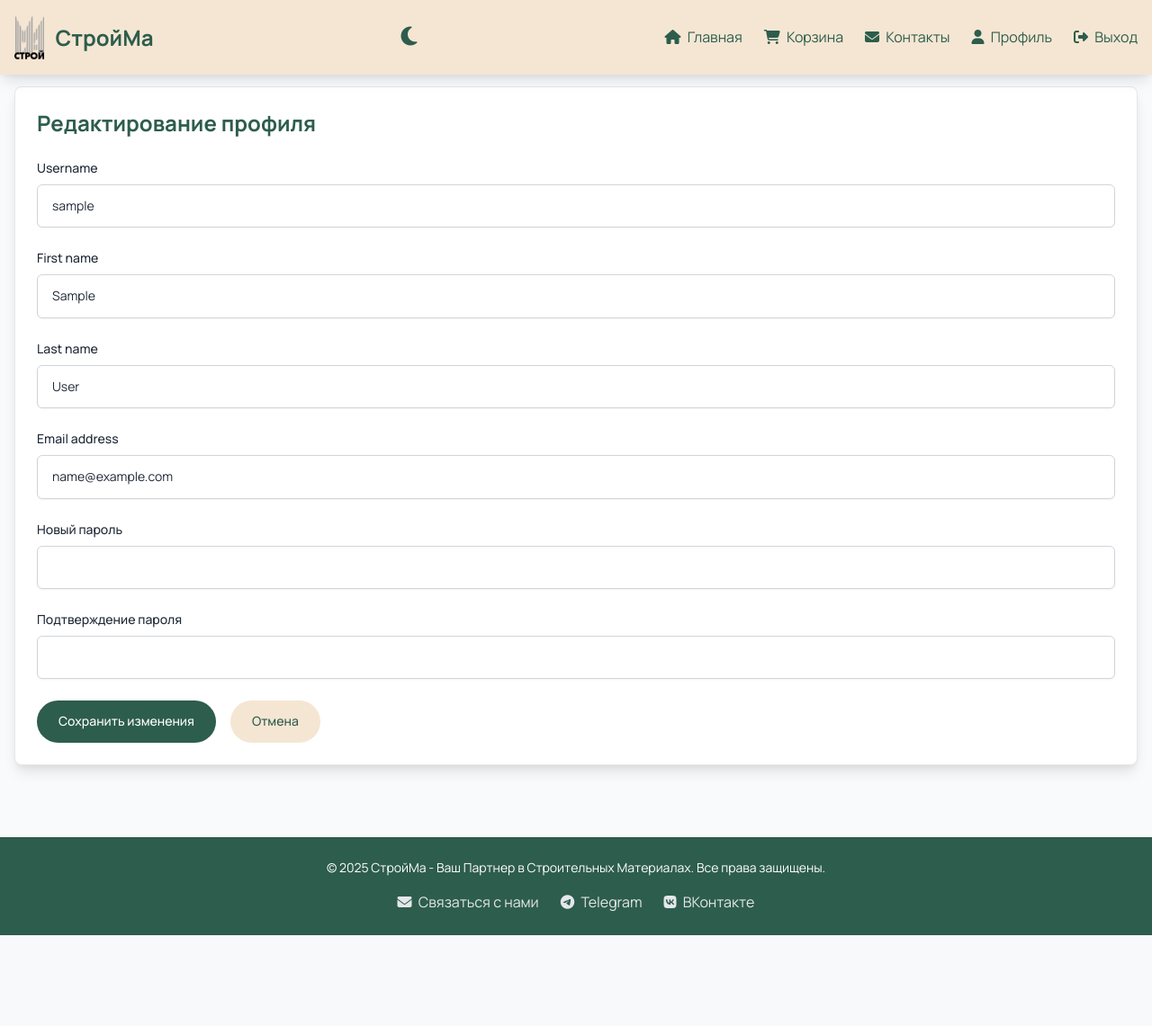
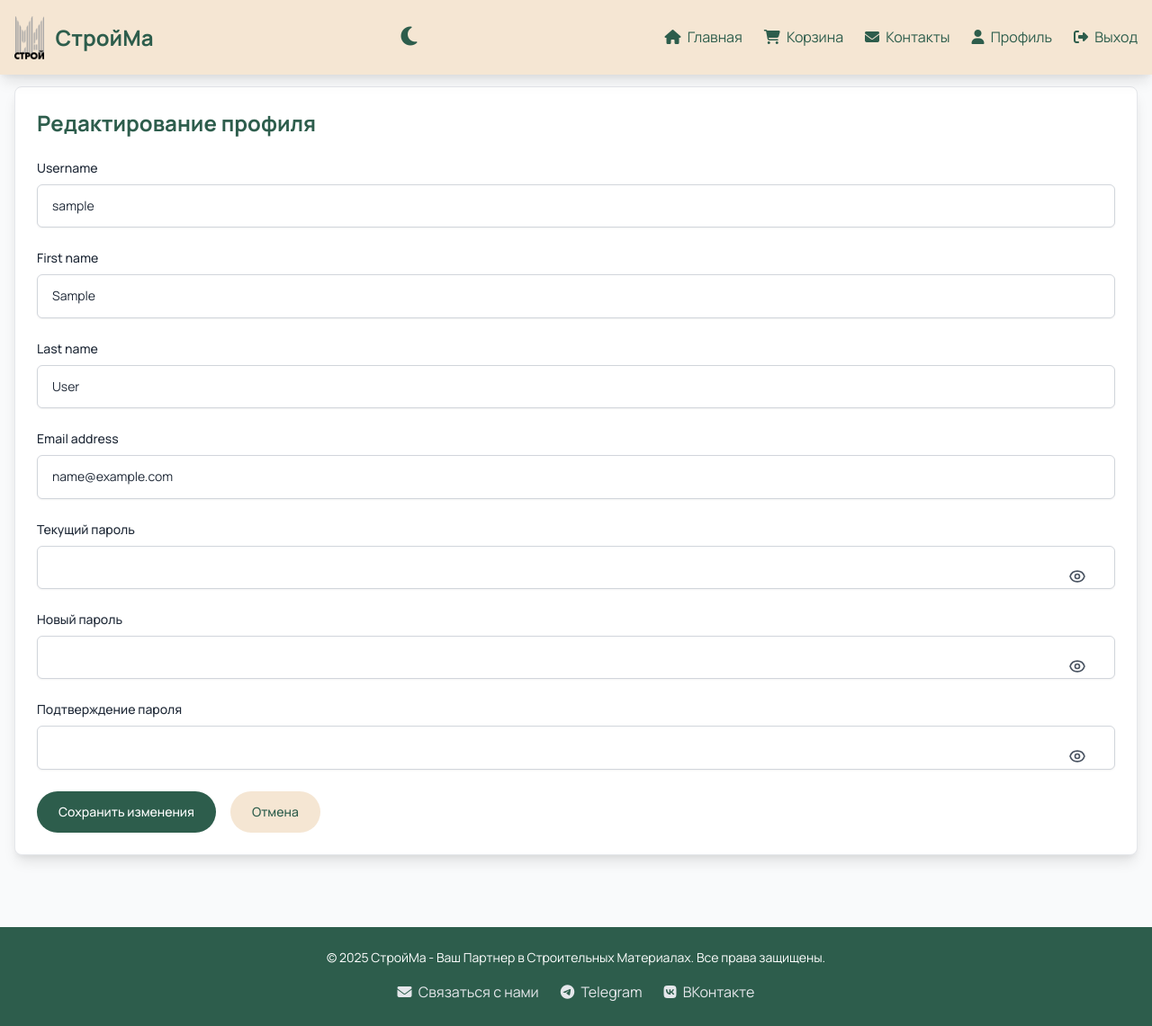
Before and after one commit to develop-mdv/stroyma_website, a Django app: page /accounts/profile/edit/ in a window 1280 px wide. Shown: the whole page at 90% size. Before the commit the page ends 1040 px from the top, so only its background shows below. Run offline with Django 5.2, Linux system fonts and the light colour scheme; the visitor is signed in with stand-in values (Sample User, id 1); some libraries are stand-ins or nearby versions.

Commit message:
Изменения в профиле

```diff
--- a/accounts/forms.py
+++ b/accounts/forms.py
@@ -19,6 +19,12 @@ class LoginForm(AuthenticationForm):
     password = forms.CharField(widget=forms.PasswordInput(attrs={'class': 'form-control'}))
 
 class CustomUserChangeForm(UserChangeForm):
+    current_password = forms.CharField(
+        label="Текущий пароль",
+        widget=forms.PasswordInput,
+        required=False,
+        help_text="Введите текущий пароль, если хотите изменить пароль."
+    )
     new_password = forms.CharField(
         label="Новый пароль",
         widget=forms.PasswordInput,
@@ -29,7 +35,7 @@ class CustomUserChangeForm(UserChangeForm):
         label="Подтверждение пароля",
         widget=forms.PasswordInput,
         required=False,
-        help_text="Введите пароль еще раз для подтверждения."
+        help_text="Введите новый пароль еще раз для подтверждения."
     )
 
     class Meta:
@@ -52,11 +58,16 @@ class CustomUserChangeForm(UserChangeForm):
 
     def clean(self):
         cleaned_data = super().clean()
+        current_password = cleaned_data.get('current_password')
         new_password = cleaned_data.get('new_password')
         new_password_confirm = cleaned_data.get('new_password_confirm')
 
-        if new_password and new_password != new_password_confirm:
-            self.add_error('new_password_confirm', "Пароли не совпадают.")
+        # Проверка текущего пароля только если меняется пароль
+        if new_password:
+            if not current_password or not self.instance.check_password(current_password):
+                self.add_error('current_password', "Неверный текущий пароль.")
+            if new_password != new_password_confirm:
+                self.add_error('new_password_confirm', "Пароли не совпадают.")
         if new_password_confirm and not new_password:
             self.add_error('new_password', "Введите новый пароль.")
         return cleaned_data
--- a/accounts/templates/accounts/edit_profile.html
+++ b/accounts/templates/accounts/edit_profile.html
@@ -3,7 +3,7 @@
 <div class="bg-white rounded-lg shadow-lg p-6 border border-gray-200 dark:border-gray-600">
     <h2 class="text-2xl font-bold text-deep-green mb-6">Редактирование профиля</h2>
 
-    <form method="post" class="space-y-6">
+    <form method="post" class="space-y-6" id="edit-profile-form">
         {% csrf_token %}
         <div>
             <label for="{{ form.username.id_for_label }}" class="block text-sm font-medium text-gray">{{ form.username.label }}</label>
@@ -33,16 +33,50 @@
                 <div class="error-message">{{ form.email.errors }}</div>
             {% endif %}
         </div>
-        <div>
+        <div class="relative">
+            <label for="{{ form.current_password.id_for_label }}" class="block text-sm font-medium text-gray">{{ form.current_password.label }}</label>
+            {{ form.current_password }}
+            <button type="button" class="absolute right-2 top-10 text-gray-600 toggle-password" data-target="{{ form.current_password.id_for_label }}">
+                <svg class="w-5 h-5 eye-icon" fill="none" stroke="currentColor" viewBox="0 0 24 24">
+                    <path stroke-linecap="round" stroke-linejoin="round" stroke-width="2" d="M15 12a3 3 0 11-6 0 3 3 0 016 0z"/>
+                    <path stroke-linecap="round" stroke-linejoin="round" stroke-width="2" d="M2.458 12C3.732 7.943 7.523 5 12 5c4.478 0 8.268 2.943 9.542 7-1.274 4.057-5.064 7-9.542 7-4.477 0-8.268-2.943-9.542-7z"/>
+                </svg>
+                <svg class="w-5 h-5 eye-off-icon hidden" fill="none" stroke="currentColor" viewBox="0 0 24 24">
+                    <path stroke-linecap="round" stroke-linejoin="round" stroke-width="2" d="M13.875 18.825A10.05 10.05 0 0112 19c-4.478 0-8.268-2.943-9.542-7a9.97 9.97 0 011.563-3.029m5.858.908a3 3 0 114.243 4.243M9.878 9.878l4.242 4.242M9.88 9.88l-3.29-3.29m7.532 7.532l3.29 3.29M3 3l3.59 3.59m0 0A9.953 9.953 0 0112 5c4.478 0 8.268 2.943 9.542 7a10.025 10.025 0 01-4.132 5.411m0 0L21 21"/>
+                </svg>
+            </button>
+            {% if form.current_password.errors %}
+                <div class="error-message">{{ form.current_password.errors }}</div>
+            {% endif %}
+        </div>
+        <div class="relative">
             <label for="{{ form.new_password.id_for_label }}" class="block text-sm font-medium text-gray">{{ form.new_password.label }}</label>
             {{ form.new_password }}
+            <button type="button" class="absolute right-2 top-10 text-gray-600 toggle-password" data-target="{{ form.new_password.id_for_label }}">
+                <svg class="w-5 h-5 eye-icon" fill="none" stroke="currentColor" viewBox="0 0 24 24">
+                    <path stroke-linecap="round" stroke-linejoin="round" stroke-width="2" d="M15 12a3 3 0 11-6 0 3 3 0 016 0z"/>
+                    <path stroke-linecap="round" stroke-linejoin="round" stroke-width="2" d="M2.458 12C3.732 7.943 7.523 5 12 5c4.478 0 8.268 2.943 9.542 7-1.274 4.057-5.064 7-9.542 7-4.477 0-8.268-2.943-9.542-7z"/>
+                </svg>
+                <svg class="w-5 h-5 eye-off-icon hidden" fill="none" stroke="currentColor" viewBox="0 0 24 24">
+                    <path stroke-linecap="round" stroke-linejoin="round" stroke-width="2" d="M13.875 18.825A10.05 10.05 0 0112 19c-4.478 0-8.268-2.943-9.542-7a9.97 9.97 0 011.563-3.029m5.858.908a3 3 0 114.243 4.243M9.878 9.878l4.242 4.242M9.88 9.88l-3.29-3.29m7.532 7.532l3.29 3.29M3 3l3.59 3.59m0 0A9.953 9.953 0 0112 5c4.478 0 8.268 2.943 9.542 7a10.025 10.025 0 01-4.132 5.411m0 0L21 21"/>
+                </svg>
+            </button>
             {% if form.new_password.errors %}
                 <div class="error-message">{{ form.new_password.errors }}</div>
             {% endif %}
         </div>
-        <div>
+        <div class="relative">
             <label for="{{ form.new_password_confirm.id_for_label }}" class="block text-sm font-medium text-gray">{{ form.new_password_confirm.label }}</label>
             {{ form.new_password_confirm }}
+            <button type="button" class="absolute right-2 top-10 text-gray-600 toggle-password" data-target="{{ form.new_password_confirm.id_for_label }}">
+                <svg class="w-5 h-5 eye-icon" fill="none" stroke="currentColor" viewBox="0 0 24 24">
+                    <path stroke-linecap="round" stroke-linejoin="round" stroke-width="2" d="M15 12a3 3 0 11-6 0 3 3 0 016 0z"/>
+                    <path stroke-linecap="round" stroke-linejoin="round" stroke-width="2" d="M2.458 12C3.732 7.943 7.523 5 12 5c4.478 0 8.268 2.943 9.542 7-1.274 4.057-5.064 7-9.542 7-4.477 0-8.268-2.943-9.542-7z"/>
+                </svg>
+                <svg class="w-5 h-5 eye-off-icon hidden" fill="none" stroke="currentColor" viewBox="0 0 24 24">
+                    <path stroke-linecap="round" stroke-linejoin="round" stroke-width="2" d="M13.875 18.825A10.05 10.05 0 0112 19c-4.478 0-8.268-2.943-9.542-7a9.97 9.97 0 011.563-3.029m5.858.908a3 3 0 114.243 4.243M9.878 9.878l4.242 4.242M9.88 9.88l-3.29-3.29m7.532 7.532l3.29 3.29M3 3l3.59 3.59m0 0A9.953 9.953 0 0112 5c4.478 0 8.268 2.943 9.542 7a10.025 10.025 0 01-4.132 5.411m0 0L21 21"/>
+                </svg>
+            </button>
             {% if form.new_password_confirm.errors %}
                 <div class="error-message">{{ form.new_password_confirm.errors }}</div>
             {% endif %}
@@ -58,3 +92,39 @@
     </form>
 </div>
 {% endblock %}
+
+{% block scripts %}
+<script>
+document.getElementById('edit-profile-form').addEventListener('submit', function (e) {
+    var newPassword = document.getElementById('{{ form.new_password.id_for_label }}');
+    var confirmPassword = document.getElementById('{{ form.new_password_confirm.id_for_label }}');
+    if (newPassword.value && newPassword.value !== confirmPassword.value) {
+        e.preventDefault();
+        confirmPassword.classList.add('border-red-500');
+        alert('Пароли не совпадают.');
+        confirmPassword.focus();
+    } else {
+        confirmPassword.classList.remove('border-red-500');
+    }
+});
+
+// Показать/скрыть пароль
+document.querySelectorAll('.toggle-password').forEach(button => {
+    button.addEventListener('click', function () {
+        var targetId = this.getAttribute('data-target');
+        var input = document.getElementById(targetId);
+        var eyeIcon = this.querySelector('.eye-icon');
+        var eyeOffIcon = this.querySelector('.eye-off-icon');
+        if (input.type === 'password') {
+            input.type = 'text';
+            eyeIcon.classList.add('hidden');
+            eyeOffIcon.classList.remove('hidden');
+        } else {
+            input.type = 'password';
+            eyeIcon.classList.remove('hidden');
+            eyeOffIcon.classList.add('hidden');
+        }
+    });
+});
+</script>
+{% endblock %}
```
